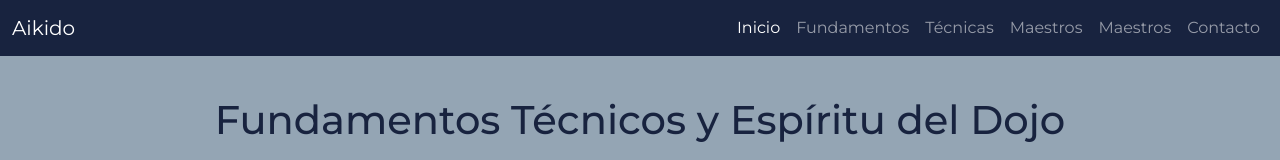
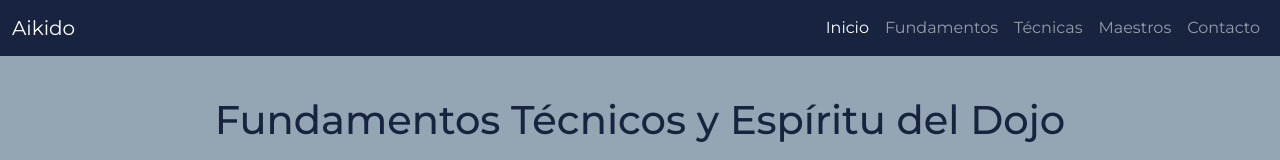
Before and after one commit to marcebarroso-jpg/Proyecto-Coder, a website: page pages/fundamentos.html in a window 1280 px wide. Shown: the top 160 px of the page. Drawn offline with nearby package versions, Linux system fonts and the light colour scheme; a web font is replaced by a local one.

Commit message:
Remove duplicate navigation link for 'Maestros'
Removed duplicate 'Maestros' link from navigation.

```diff
--- a/pages/fundamentos.html
+++ b/pages/fundamentos.html
@@ -27,9 +27,6 @@
                 </li>
                 <li class="nav-item">
                 <a class="nav-link" href="tecnicas.html">Técnicas</a>
-                </li>
-                <li class="nav-item">
-                <a class="nav-link" href="maestros.html">Maestros</a>
                 </li>
                 <li class="nav-item">
                 <a class="nav-link" href="maestros.html">Maestros</a>
```
